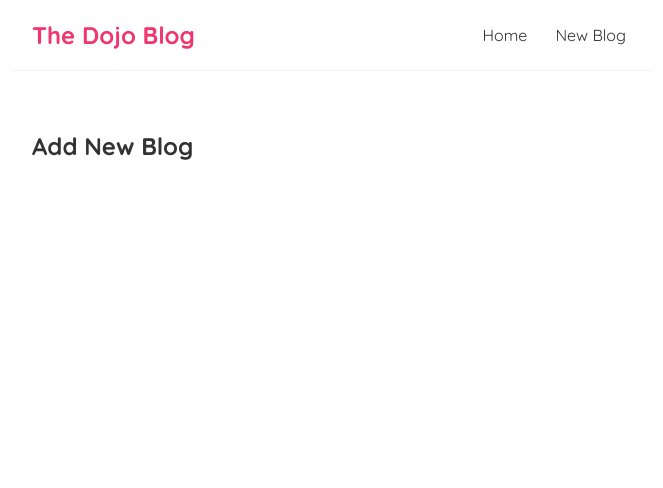
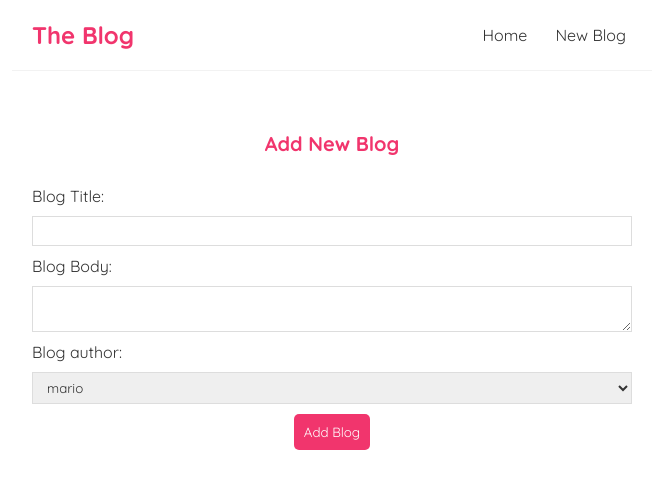
Before and after one commit to Shrevijain/blog, a React (Create React App) app: page /Create in a window 1280 px wide. Shown: the top 488 px of the page, without its empty margins (308-971 px from the left). Built offline with nearby package versions, Linux system fonts and the light colour scheme.

Commit message:
Create a new blog in Create.js file

```diff
--- a/data/db.json
+++ b/data/db.json
@@ -4,19 +4,25 @@
       "title": "ABC",
       "body": "Lorem ipsum dolor sit amet, consectetur adipiscing elit, sed do eiusmod tempor incididunt ut labore et dolore magna aliqua. Ut enim ad minim veniam, quis nostrud exercitation ullamco laboris nisi ut aliquip ex ea commodo consequat. Duis aute irure dolor in reprehenderit in voluptate velit esse cillum dolore eu fugiat nulla pariatur. Excepteur sint occaecat cupidatat non proident, sunt in culpa qui officia deserunt mollit anim id est laborum",
       "author": "abc",
-            "id":1
+      "id": 1
     },
     {
-            "title":"XYZ",
-            "body":"Lorem ipsum dolor sit amet, consectetur adipiscing elit, sed do eiusmod tempor incididunt ut labore et dolore magna aliqua. Ut enim ad minim veniam, quis nostrud exercitation ullamco laboris nisi ut aliquip ex ea commodo consequat. Duis aute irure dolor in reprehenderit in voluptate velit esse cillum dolore eu fugiat nulla pariatur. Excepteur sint occaecat cupidatat non proident, sunt in culpa qui officia deserunt mollit anim id est laborum",
+      "title": "XYZ",
+      "body": "Lorem ipsum dolor sit amet, consectetur adipiscing elit, sed do eiusmod tempor incididunt ut labore et dolore magna aliqua. Ut enim ad minim veniam, quis nostrud exercitation ullamco laboris nisi ut aliquip ex ea commodo consequat. Duis aute irure dolor in reprehenderit in voluptate velit esse cillum dolore eu fugiat nulla pariatur. Excepteur sint occaecat cupidatat non proident, sunt in culpa qui officia deserunt mollit anim id est laborum",
       "author": "xyz",
-            "id":2
+      "id": 2
     },
     {
       "title": "MNP",
       "body": "Lorem ipsum dolor sit amet, consectetur adipiscing elit, sed do eiusmod tempor incididunt ut labore et dolore magna aliqua. Ut enim ad minim veniam, quis nostrud exercitation ullamco laboris nisi ut aliquip ex ea commodo consequat. Duis aute irure dolor in reprehenderit in voluptate velit esse cillum dolore eu fugiat nulla pariatur. Excepteur sint occaecat cupidatat non proident, sunt in culpa qui officia deserunt mollit anim id est laborum",
-            "author":"mnp",
-            "id":3
+      "author": "mnp",
+      "id": 3
+    },
+    {
+      "title": "sj",
+      "body": "oahfciaew",
+      "author": "yoshi",
+      "id": 4
     }
   ]
 }
--- a/src/BlogDetails.js
+++ b/src/BlogDetails.js
@@ -6,7 +6,7 @@
     const  {data:blog, error, isLoading} = useFetch('http://localhost:8000/blogs/' + id);
     return (
        <div className="blog-details">
-        <h1>Blog Details</h1>
+
         {isLoading && <div>Loading.....</div>}
         {error && <div>{ error }</div>}
         {blog && (
--- a/src/Create.js
+++ b/src/Create.js
@@ -1,7 +1,53 @@
+import { useState } from "react"
+import { useHistory } from "react-router-dom";
+
 const Create = () => {
+    const[title, setTitle] = useState('');
+    const[body, setBody] = useState('');
+    const[author, setAuthor] = useState('mario');
+    const[isLoading, setIsLoading] = useState(false);
+    const history = useHistory();
+
+    const handleSubmit = (e)=>{
+        e.preventDefault();
+        const blog = {title, body, author};
+
+        setIsLoading(true);
+
+        fetch('http://localhost:8000/blogs',{
+            method: 'POST',
+            headers: {"Content-Type": "application/json"},
+            body: JSON.stringify(blog)
+        }).then ( ()=>{
+            console.log('New Blog Added')
+            setIsLoading(false);
+            history.push('/');
+        })
+
+
+    }
+
     return (
         <div className="create">
             <h2>Add New Blog</h2>
+            <form onSubmit={handleSubmit}>
+                <label>Blog Title:</label>
+                <input
+                    type="text"
+                    value={title}
+                    onChange={(e)=> setTitle(e.target.value)}
+                    required />
+                <label>Blog Body:</label>
+                <textarea value={body} onChange={(e)=> setBody(e.target.value)} required />
+                <label>Blog author: </label>
+                <select value={author} onChange={(e)=> setAuthor(e.target.value)}>
+                    <option value="mario">mario</option>
+                    <option value="yoshi">yoshi</option>
+                </select>
+                {!isLoading && <button>Add Blog</button>}
+                {isLoading && <button disabled>Adding Blog..</button>}
+
+            </form>
         </div>
       );
 }
--- a/src/Navbar.js
+++ b/src/Navbar.js
@@ -3,7 +3,7 @@
 const Navbar = () => {
     return (
       <nav className="navbar">
-        <h1>The Dojo Blog</h1>
+        <h1>The Blog</h1>
         <div className="links">
           <Link to="/">Home</Link>
           <Link to="/create">New Blog</Link>
--- a/src/index.css
+++ b/src/index.css
@@ -53,3 +53,56 @@
 .blog-preview a{
   text-decoration: none;
 }
+
+/* BlogDetails page */
+
+.blog-details h2{
+  font-size: 20px;
+  color: #f1356d;
+  margin-bottom: 10px;
+}
+
+.blog-details div{
+  margin: 20px 0;
+}
+
+/* .blog-details button {
+  background: #f1356d;
+  color: #fff;
+  border: 0px;
+  padding: 10px;
+  border-radius: 10px;
+  cursor: pointer;
+} */
+
+/* create new blog form */
+.create {
+  max-width: 600px;
+  margin: 0 auto;
+  text-align: center;
+}
+.create label {
+  text-align: left;
+  display: block;
+}
+.create h2 {
+  font-size: 20px;
+  color: #f1356d;
+  margin-bottom: 30px;
+}
+.create input, .create textarea, .create select {
+  width: 100%;
+  padding: 6px 10px;
+  margin: 10px 0;
+  border: 1px solid #ddd;
+  box-sizing: border-box;
+  display: block;
+}
+.create button {
+  background: #f1356d;
+  color: #fff;
+  border: 0;
+  padding: 10px;
+  border-radius: 5px;
+  cursor: pointer;
+}
```
Lines whose indentation alone changed are shown as unchanged.
